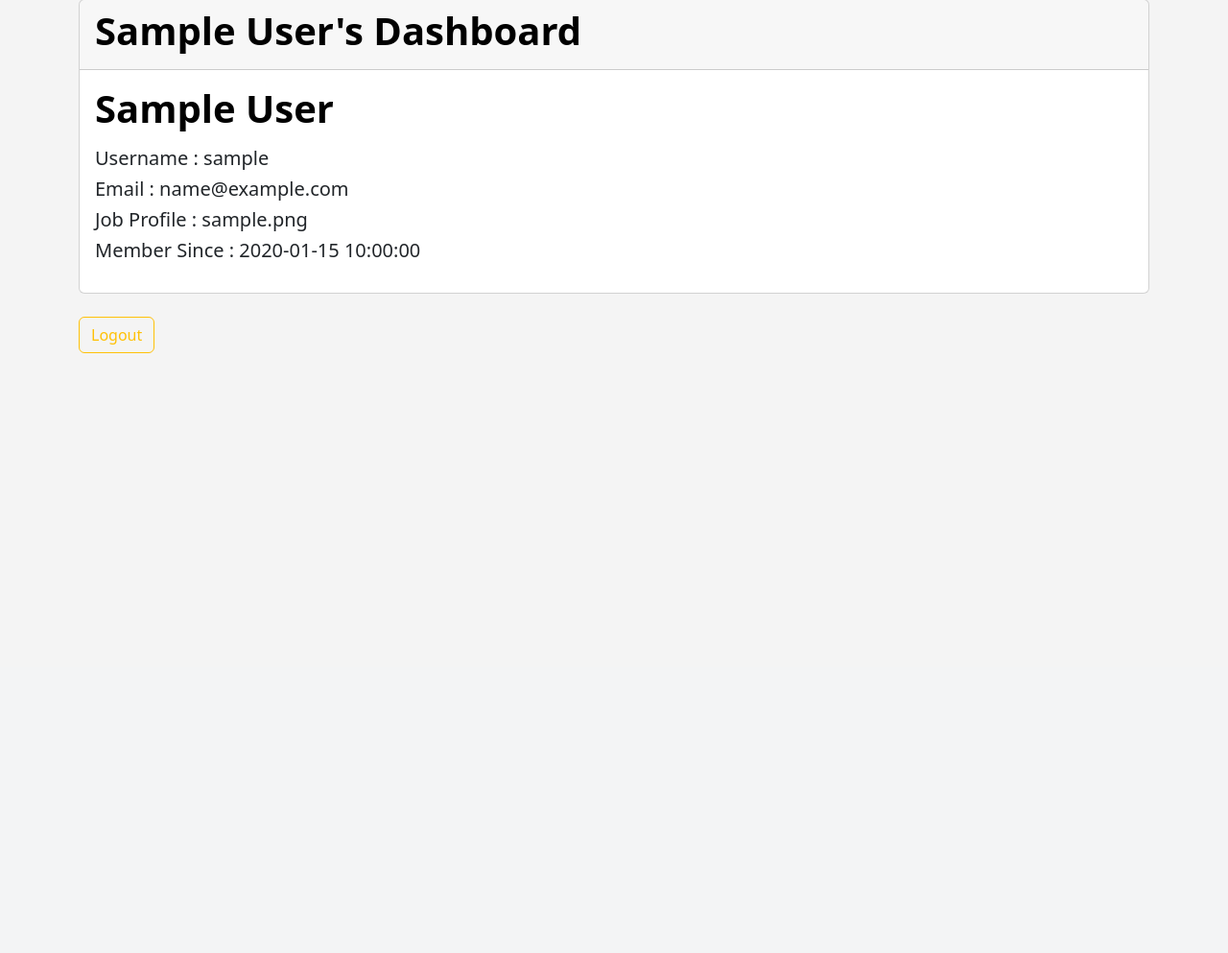
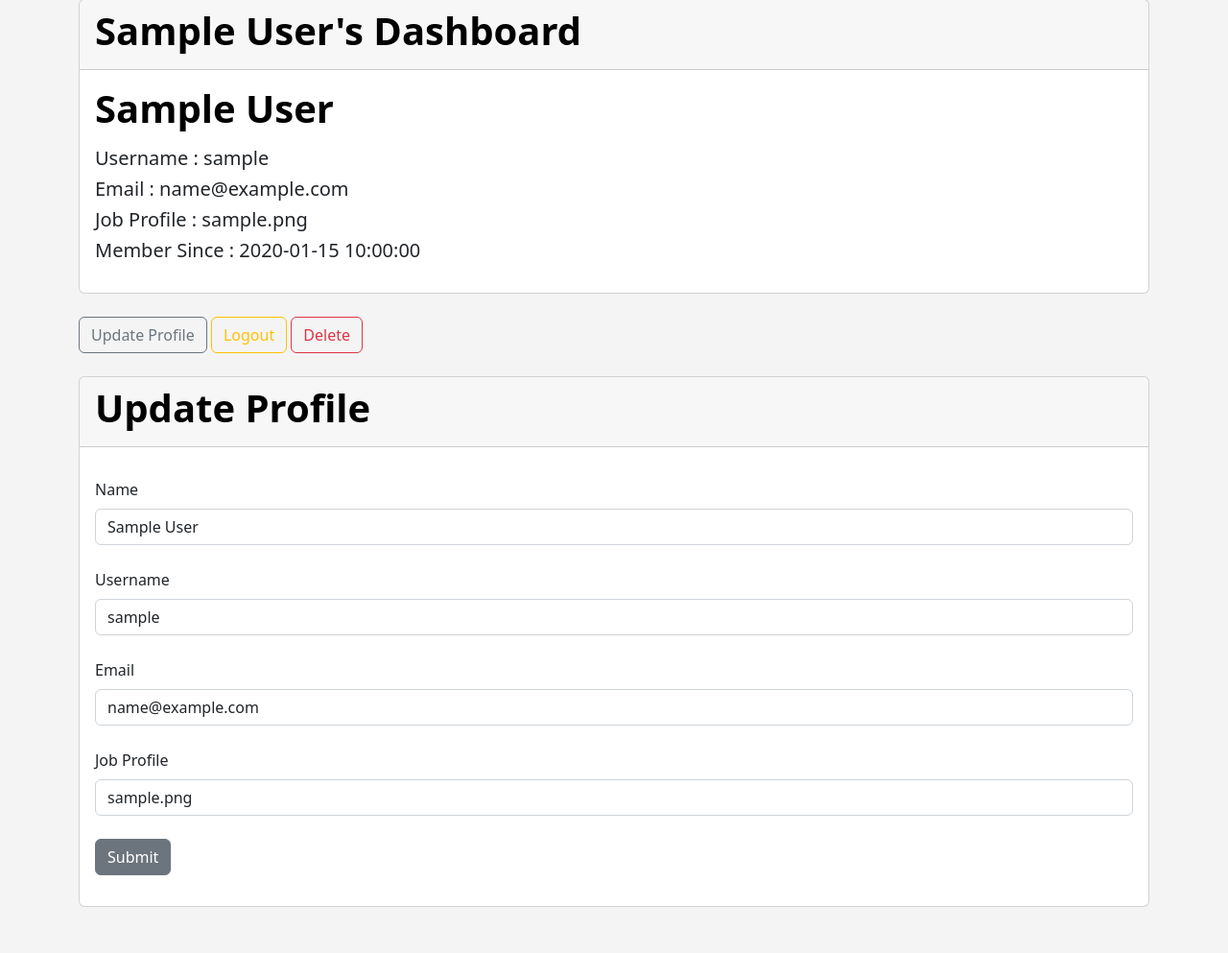
Before and after one commit to aroranubhav/Simple-Blog, a Flask app: page /dashboard in a window 1280 px wide. Shown: the part 105-1098 px from the top of the page at 96% size. Before the commit the page ends 473 px from the top, so only its background shows below. Run offline with Flask 2, Linux system fonts and the light colour scheme; a user stored in the database is signed in; tables that the repository leaves empty hold one stand-in row (values such as "Sample post").

Commit message:
added updating and deleting profile from dashboard functionality

```diff
--- a/app.py
+++ b/app.py
@@ -1,4 +1,6 @@
 from tokenize import String
+from turtle import update
+from typing import final
 from flask import Flask, render_template, flash, request, redirect, url_for, make_response
 from flask_wtf import FlaskForm
 from wtforms import FormField, StringField, SubmitField, EmailField, PasswordField, BooleanField, ValidationError
@@ -60,7 +62,7 @@ class Users(db.Model, UserMixin):
         return check_password_hash(pwhash = self.password_hash, password = password)
 
     def __repr__(self) -> str:
-        return f'<Name {self.name}> Username {self.user_name} Email {self.email}'
+        return f'<Name {self.name}> Username {self.user_name} Email {self.email} Password {self.password_hash}'
 
 class Posts(db.Model):
     id = db.Column(db.Integer, primary_key = True)
@@ -135,7 +137,36 @@ def logout():
 @app.route('/dashboard', methods = ['GET', 'POST'])
 @login_required
 def dashboard():
-    return render_template('dashboard.html')
+    form = UserForm()
+    user_id = current_user.id
+    updated_user = Users.query.get_or_404(user_id)
+    if updated_user and request.method == 'POST':
+        #form.populate_obj(updated_user)
+        updated_user.name = request.form['name']
+        updated_user.user_name = request.form['user_name']
+        updated_user.email = request.form['email']
+        updated_user.job_profile = request.form['job_profile']
+        try:
+            db.session.commit()
+            flash('User updated successfully!')
+            return render_template('dashboard.html',
+                form = form,
+                updated_user = updated_user)
+        except:
+            db.session.rollback()
+            flash('Error! Failed to update the user!')
+            return render_template('dashboard.html',
+                form = form,
+                updated_user = updated_user)
+        finally:
+            db.session.close()
+    else:
+        if not user:
+            flash('Sorry could not find the user!!')
+        else:
+            return render_template('dashboard.html',
+                form = form,
+                updated_user = updated_user)
 
 @app.route('/user/<name>')
 def user(name):
@@ -232,7 +263,9 @@ def update_user(user_id):
     form = UserForm()
     updated_user = Users.query.get_or_404(user_id)
     if request.method == 'POST':
+        #form.populate_obj(updated_user)
         updated_user.name = request.form['name']
+        updated_user.user_name = request.form['user_name']
         updated_user.email = request.form['email']
         updated_user.job_profile = request.form['job_profile']
         try:
--- a/templates/dashboard.html
+++ b/templates/dashboard.html
@@ -28,6 +28,40 @@
     </div>
     <br/>
 
+    <a href="{{ url_for('update_user', user_id = current_user.id)}}" class="btn btn-outline-secondary">Update Profile</a>
     <a href="{{ url_for('logout') }}" class="btn btn-outline-warning">Logout</a>
+    <a href="{{ url_for('delete_user', user_id = current_user.id) }}" class="btn btn-outline-danger">Delete</a>
+    <br/><br/>
+
+    <div class="card">
+        <div class="card-header">
+            <h1><strong>Update Profile</strong></h1>
+        </div>
+        <div class="card-body">
+            <p class="card-text">
+                <form action="/dashboard" method="POST">
+
+                    {{ form.hidden_tag() }}
+
+                    {{ form.name.label(class="form-label") }}
+                    {{ form.name(class="form-control", value = updated_user.name) }}
+                    <br/>
+                    {{ form.user_name.label(class="form-label") }}
+                    {{ form.user_name(class="form-control", value = updated_user.user_name) }}
+                    <br/>
+                    {{ form.email.label(class="form-label") }}
+                    {{ form.email(class="form-control", value = updated_user.email) }}
+                    <br/>
+                    {{ form.job_profile.label(class="form-label") }}
+                    {{ form.job_profile(class="form-control", value = updated_user.job_profile) }}
+                    <br/>
+                    {{ form.submit(class="btn btn-secondary") }}
+
+                </form>
+            </p>
+        </div>
+    </div>
+
+    <br/><br/>
 
 {% endblock %}
--- a/templates/update_user.html
+++ b/templates/update_user.html
@@ -28,6 +28,9 @@
                 {{ form.name.label(class="form-label") }}
                 {{ form.name(class="form-control", value = updated_user.name) }}
                 <br/>
+                {{ form.user_name.label(class="form-label") }}
+                {{ form.user_name(class="form-control", value = updated_user.user_name) }}
+                <br/>
                 {{ form.email.label(class="form-label") }}
                 {{ form.email(class="form-control", value = updated_user.email) }}
                 <br/>
```
